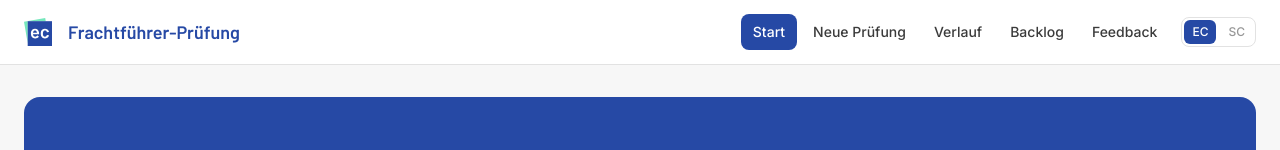
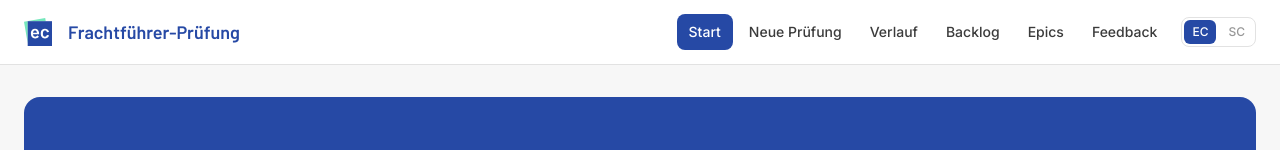
Before and after one commit to dingdong17/fake-carrier-prototype, a Next.js app: page / in a window 1280 px wide. Shown: the top 150 px of the page. Built offline with nearby package versions, Linux system fonts and the light colour scheme; no server answers; the database is empty.

Commit message:
feat(nav): add Epics link alongside Backlog

```diff
--- a/src/components/layout/nav-links.tsx
+++ b/src/components/layout/nav-links.tsx
@@ -8,6 +8,7 @@ const links = [
   { href: "/check", label: "Neue Prüfung" },
   { href: "/history", label: "Verlauf" },
   { href: "/backlog", label: "Backlog" },
+  { href: "/backlog/epics", label: "Epics" },
   { href: "/feedback", label: "Feedback" },
 ];
 
@@ -20,7 +21,9 @@ export function NavLinks() {
         const isActive =
           link.href === "/"
             ? pathname === "/"
-            : pathname.startsWith(link.href);
+            : link.href === "/backlog"
+              ? pathname === "/backlog"
+              : pathname.startsWith(link.href);
         return (
           <Link
             key={link.href}
```
